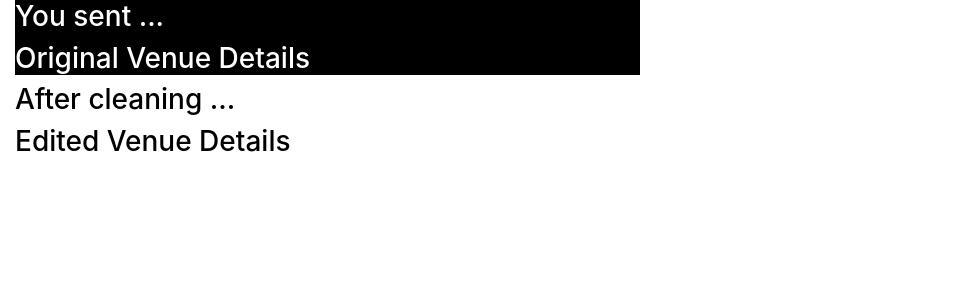
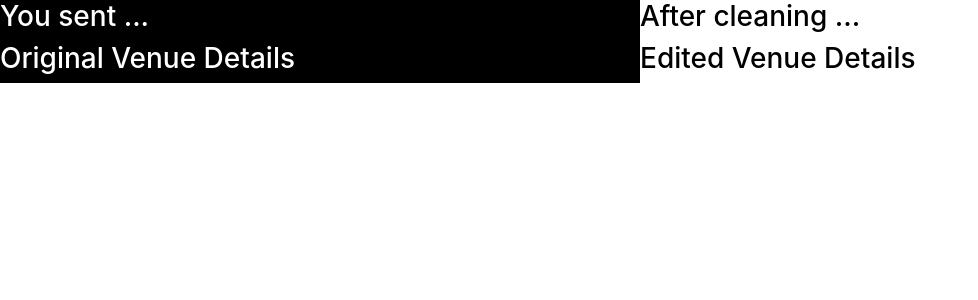
Before and after one commit to lcplcy/foursquare_api_poc, a Python web app: template app/templates/ls_propose_edit_viz.html in a window 1280 px wide. Shown: the top 300 px of the page, without its empty margins (0-978 px from the left). Run offline with Jinja, Linux system fonts and the light colour scheme; the template is opened without the code that fills it, so the values that code supplies are empty; some libraries are stand-ins or nearby versions.

Commit message:
Update visual

```diff
--- a/app/templates/ls_propose_edit_viz.html
+++ b/app/templates/ls_propose_edit_viz.html
@@ -26,7 +26,7 @@
   </script>
 </head>
 <body>
-  <div class="container-fluid">
+  <div class="d-md-flex h-md-100 align-items-centers">
     <div class="col-md-6 p-0" style="background-color:black;color:white">
       <h3>You sent ...</h3>
       {% for key, value in params.items() %}
```
